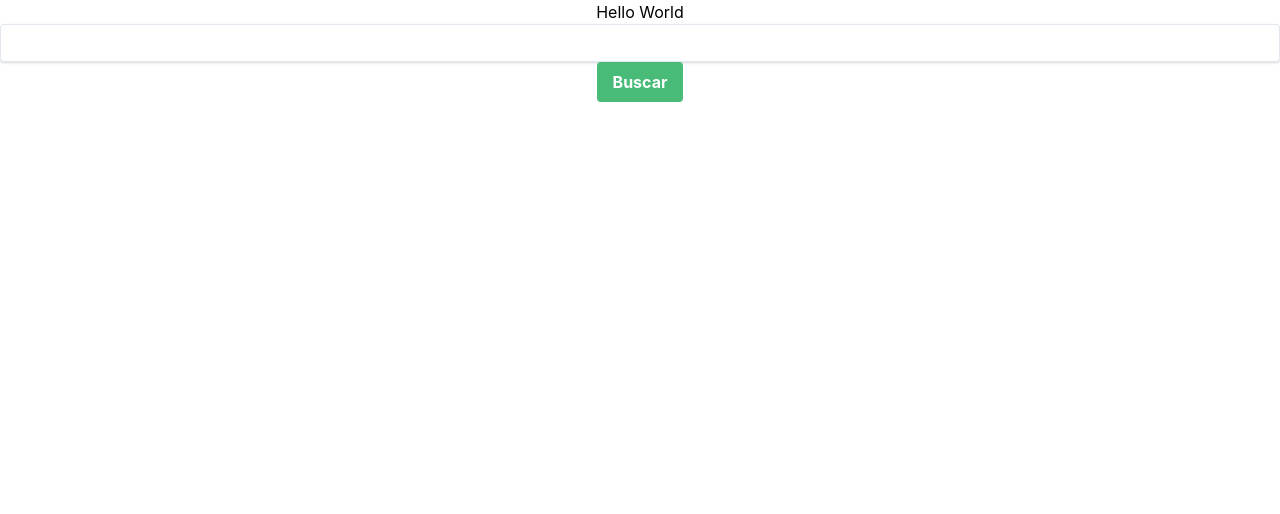
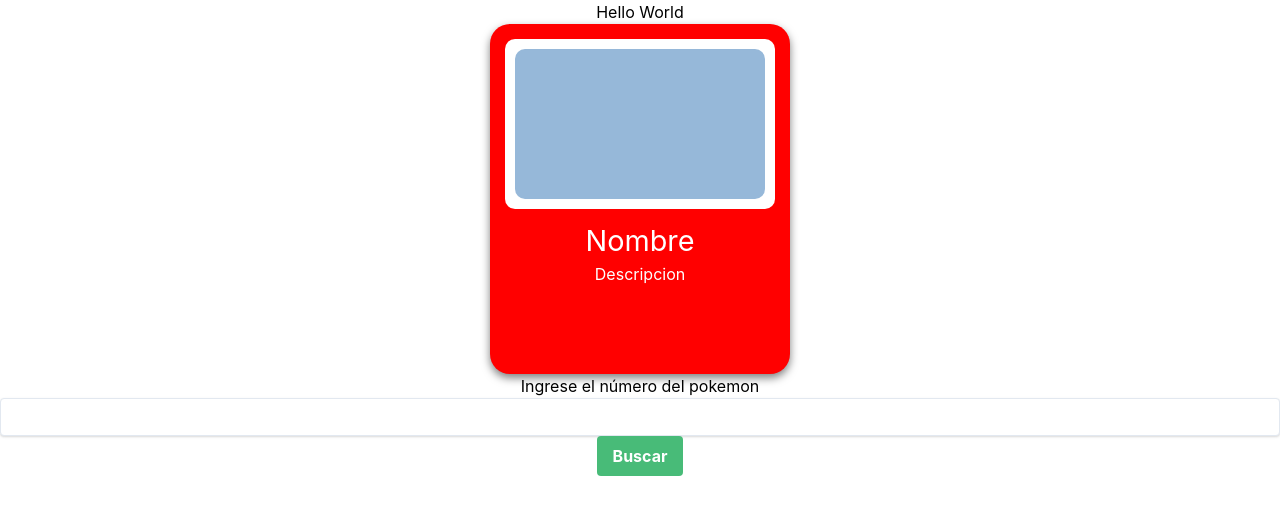
Before and after one commit to Soff17/pokedex-rodaow, a React (Create React App) app: page / in a window 1280 px wide. Shown: the top 514 px of the page. Built offline with nearby package versions, Linux system fonts and the light colour scheme.

Commit message:
PokedexCard

```diff
--- a/src/App.tsx
+++ b/src/App.tsx
@@ -3,7 +3,11 @@ import './App.css';
 import Button from './components/Button';
 import {Pokemon} from './models/Pokemon';
 import {PokeApi} from './api/PokeApi';
-import PokemonComponent from './components/pokemonComponent';
+import PokemonComponent from './components/card';
+
+import PokedexCard from './components/PokedexCard/PokedexCard';
+
+
 function App() {
   const [pokemonNumber, setPokemonNumber] = React.useState<string|undefined>(undefined);
   const [pokemon,setPokemon]=React.useState<Pokemon|undefined>(undefined);
@@ -23,14 +27,26 @@ function App() {
   }
   return (
     <div className="App">
+
       <p>Hello World {pokemonNumber}</p>
+
+      <center>
+        <PokedexCard/>
+      </center>
+
+      <p>Ingrese el número del pokemon</p>
+
       <input onChange={(event)=>{setPokemonNumber(event.target.value)}} className="shadow border rounded w-full py-2 px-3 text-gray-700 leading-tight focus:outline-none focus:shadow-outline" type="text" value={pokemonNumber}></input>
       <Button label="Buscar" color='green' onClick={()=>buscar()}></Button>
-      {loading && <p>Cargando...</p>}
-      {(!loading && pokemon &&!error) && <>
-        <PokemonComponent pokemon={pokemon}></PokemonComponent>
-      </>}
-      {error && <p>{error}</p>}
+
+      <center>
+        {loading && <p>Cargando...</p>}
+        {(!loading && pokemon &&!error) && <>
+          <PokemonComponent pokemon={pokemon}></PokemonComponent>
+        </>}
+        {error && <p>{error}</p>}
+      </center>
+
     </div>
   );
 }
--- /dev/null
+++ b/src/components/PokedexCard/PokedexCard.css
@@ -0,0 +1,36 @@
+.pokedex-card {
+    width: 300px;
+    height: 350px;
+    background-color: red;
+    border-radius: 20px;
+    padding: 15px;
+    box-shadow: 0 4px 8px rgba(0, 0, 0, 0.5);
+    color: white; /* Color del texto */
+  }
+
+  .screen-container {
+    background-color: white; /* Color de fondo de la pantalla */
+    padding: 10px;
+    border-radius: 10px;
+  }
+
+  .screen {
+    width: 100%;
+    height: 150px; /* Ajusta esto según sea necesario */
+    border-radius: 10px;
+    background-color: #96b8d9;
+  }
+
+  .info-container {
+    margin-top: 10px;
+  }
+
+  .info-container h1 {
+    margin: 0;
+    padding: 0;
+    font-size: 1.8em; /* Tamaño del título */
+  }
+
+  .info-container p {
+    font-size: 1em; /* Tamaño del párrafo */
+  }
--- /dev/null
+++ b/src/components/PokedexCard/PokedexCard.tsx
@@ -0,0 +1,21 @@
+import React from 'react';
+import './PokedexCard.css'; // Asegúrate de crear este archivo CSS en la misma carpeta que tu componente
+
+const PokedexCard = () => {
+  return (
+    <div className="pokedex-card">
+      <div className="screen-container">
+        <div className="screen">
+          {/* Aquí podrías poner una imagen o animación de Pikachu */}
+        </div>
+      </div>
+      <div className="info-container">
+        <h1> Nombre </h1>
+        <p> Descripcion </p>
+      </div>
+      {/* Puedes añadir más elementos de UI aquí si es necesario */}
+    </div>
+  );
+};
+
+export default PokedexCard;
```
